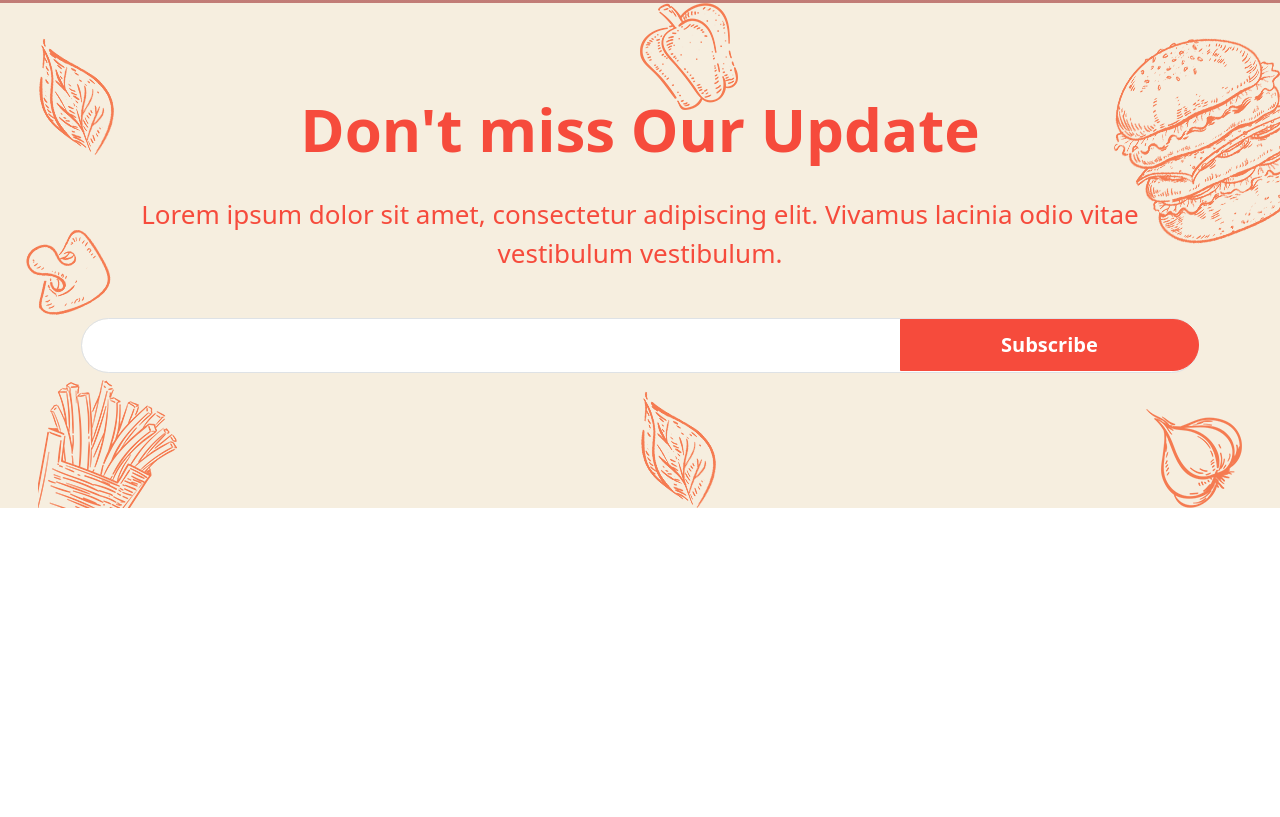
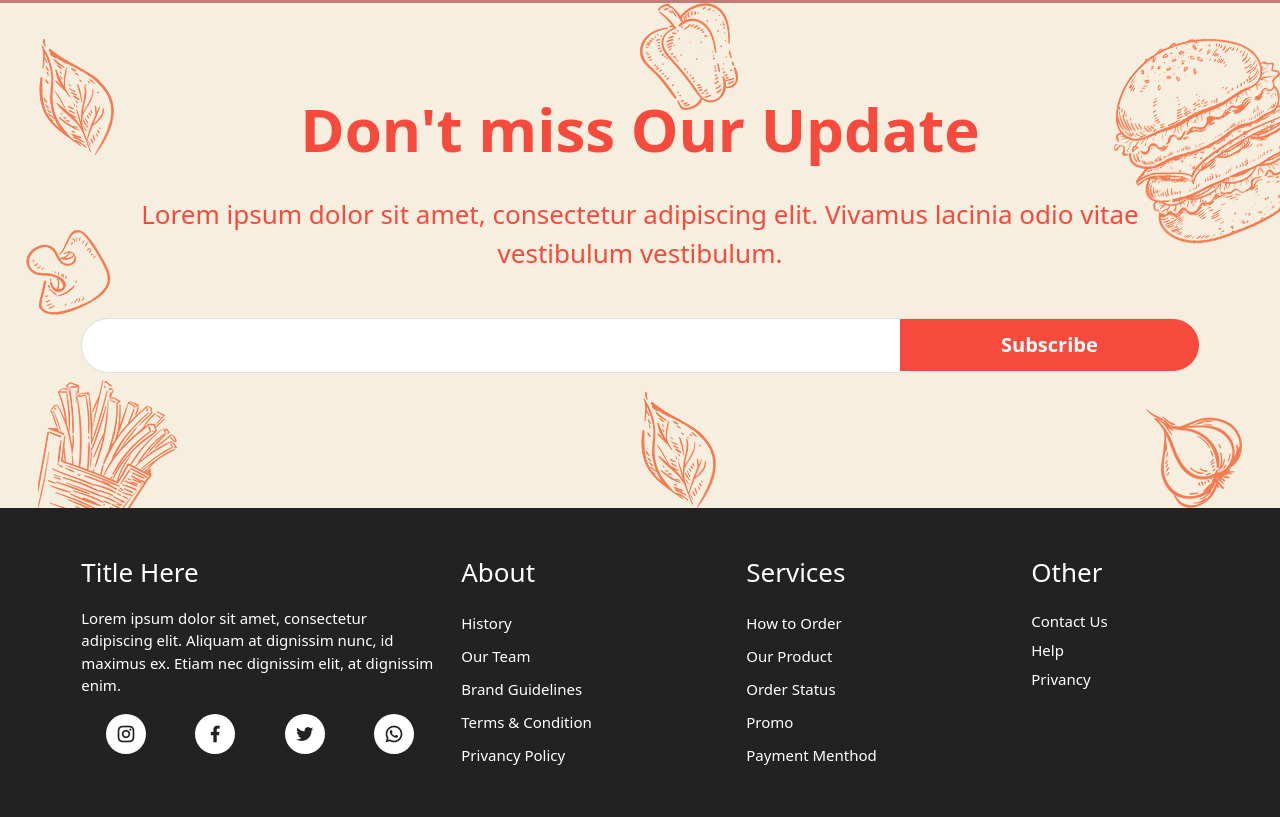
Before and after one commit to AmitShawGit/Burger_Restaurant, a plain HTML site: page index.html in a window 1280 px wide. Shown: the part 5352-6169 px from the top of the page. Before the commit the page ends 5860 px from the top, so only its background shows below. Drawn offline with nearby package versions, Linux system fonts and the light colour scheme; grey boxes are pictures that could not be loaded; files whose address does not match are found by name.

Commit message:
full page design completed

```diff
--- a/index.html
+++ b/index.html
@@ -268,7 +268,62 @@
             <img src="./img/chilli.png" alt="" class="chilli">
         </section>
     </main>
+    <!--Footer-->
+<footer class="footer-section py-5">
+<div class="container">
+    <div class="row">
+        <div class="col-md-4">
+            <p class="sub-text">
+                Title Here
+            </p>
+            <p class="mt-3">
+                Lorem ipsum dolor sit amet, consectetur adipiscing elit. Aliquam at dignissim nunc, id maximus ex. Etiam nec dignissim elit, at dignissim enim.
+            </p>
+            <div class="d-flex space-around mt-4">
+                <div><a href="#"><i class="ri-instagram-line icon"></i></a></div>
+               <div><a href="#"><i class="ri-facebook-fill icon"></i></a></div>
+               <div><a href="#"><i class="ri-twitter-fill icon"></i></a></div>
+               <div><a href="#"><i class="ri-whatsapp-line icon"></i></a></div>
+            </div>
+        </div>
+        <div class="col-md-3">
+            <p class="sub-text footer-title">
+               About
+            </p>
+            <ul class="mt-3">
+                <li class="footer-links"><a href="#">History</a></li>
+                <li class="footer-links"><a href="#">Our Team</a></li>
+                <li class="footer-links"><a href="#">Brand Guidelines</a></li>
+                <li class="footer-links"><a href="#">Terms & Condition</a></li>
+                <li class="footer-links"><a href="#">Privancy Policy</a></li>
+            </ul>
+        </div>
+        <div class="col-md-3">
+            <p class="sub-text footer-title">
+               Services
+            </p>
+            <ul class="mt-3">
+                <li class="footer-links"><a href="#">How to Order</a></li>
+                <li class="footer-links"><a href="#">Our Product</a></li>
+                <li class="footer-links"><a href="#">Order Status</a></li>
+                <li class="footer-links"><a href="#">Promo</a></li>
+                <li class="footer-links"><a href="#">Payment Menthod</a></li>
+            </ul>
+        </div>
+        <div class="col-md-2">
+            <p class="sub-text footer-title">
+               Other
+            </p>
+            <ul class="mt-3">
+                <li class="footer-links"><a href="#">Contact Us</a></li>
+                <li class="footer-links"><a href="#">Help</a></li>
+                <li class="footer-links"><a href="#">Privancy</a></li>
 
+            </ul>
+        </div>
+    </div>
+</div>
+</footer>
     <!--Scripts-->
     <script src="https://cdn.jsdelivr.net/npm/@popperjs/core@2.11.8/dist/umd/popper.min.js"></script>
     <script src="https://cdn.jsdelivr.net/npm/bootstrap@5.3.2/dist/js/bootstrap.min.js"></script>
--- a/styles/style.scss
+++ b/styles/style.scss
@@ -106,7 +106,7 @@ h6 {
     }
 }
 
-.sapce-around {
+.space-around {
     justify-content: space-around;
 }
 
@@ -649,3 +649,31 @@ h6 {
         }
     }
 }
+
+/*footer*/
+.footer-section {
+    background-color: $black;
+    color: $white;
+
+    a {
+        text-decoration: none;
+        color: $white;
+    }
+
+    .icon {
+        background: $white;
+        padding: 10px;
+        border-radius: 50%;
+        font-size: 20px;
+        color: $black;
+    }
+    .footer-title{
+        @include xl{
+            margin-top: 3rem;
+            margin-bottom: 1rem;
+        }
+    }
+    .footer-links{
+        padding: 2% 0;
+    }
+}
```
Also changed, not shown: styles/style.css, 1 other file.
